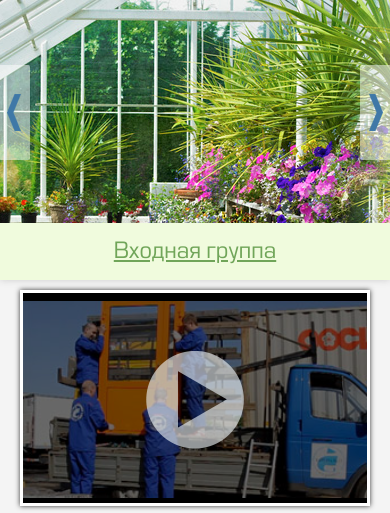
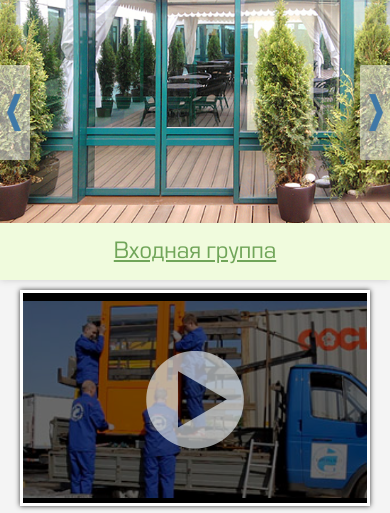
Before and after one commit to Oleksandr07/galion, a PHP site: page / in a window 390 px wide. Shown: the part 150-663 px from the top of the page. Run offline with PHP 8.4, Linux system fonts and the light colour scheme; style sheets or scripts are compiled from the project's sources.

Commit message:
slider update

```diff
--- a/css/media.scss
+++ b/css/media.scss
@@ -16,6 +16,42 @@
 }
 #content{
 	box-sizing: border-box;
+}
+.index{
+	.slider{
+		ul{
+			li{
+				background-size: cover;
+				background-repeat: no-repeat;
+				background-position: left top;
+				.text{
+					background: #f0fbdc;
+					overflow: visible;
+					// &:before{
+					// 	content: '';
+					// 	position: absolute;
+					// 	top: 0;
+					// 	left: -160px;
+					// 	width: 160px;
+					// 	height: 100%;
+					// 	/* Permalink - use to edit and share this gradient: http://colorzilla.com/gradient-editor/#f0fbdc+0,f0fbdc+100&0+0,1+100 */
+					// 	background: -moz-linear-gradient(left,  rgba(240,251,220,0) 0%, rgba(240,251,220,1) 100%); /* FF3.6-15 */
+					// 	background: -webkit-linear-gradient(left,  rgba(240,251,220,0) 0%,rgba(240,251,220,1) 100%); /* Chrome10-25,Safari5.1-6 */
+					// 	background: linear-gradient(to right,  rgba(240,251,220,0) 0%,rgba(240,251,220,1) 100%); /* W3C, IE10+, FF16+, Chrome26+, Opera12+, Safari7+ */
+					// }
+					.inner{
+						overflow: hidden;
+					}
+				}
+				.pic{
+					display: block;
+					left: 0;
+					max-width: 1000%;
+					margin-left: 0;
+				}
+			}
+		}
+	}
 }
 ul{
 	&.gallery{
@@ -1008,9 +1044,13 @@ img.mobile-show{
 		.slider{
 			ul{
 				li{
+					background-size: auto 80%;
+    				background-position: left 10% top;
 					height: 280px;
 					.pic{
-						margin-left: -400px;
+						left: -15%;
+						height: 230px;
+						min-width: 115%;
 					}
 					.text{
 						position: absolute;
@@ -1020,6 +1060,9 @@ img.mobile-show{
 						left: 0;
 						bottom: 0;
 						text-align: center;
+						&:before{
+							content: none;
+						}
 						.inner{
 							height: auto;
 							h2{
--- a/css/print.css
+++ b/css/print.css
@@ -172,9 +172,6 @@ body #content ul.year_list a.active {
   margin: 100px 0;
   padding-top: 0;
 }
-@media print and (color) {
-
-}
 ul.services li .pic {
   box-shadow: none;
   border: none;
@@ -194,6 +191,39 @@ body #header {
 #cloudim_chat {
   display: none !important;
 }
- body a.see-all-works{
-  display: none;
- }
+.index .slider ul li {
+  background-size: cover;
+  background-repeat: no-repeat;
+  background-position: left top;
+}
+.index .slider ul li .text {
+  background: #f0fbdc;
+  overflow: visible;
+}
+.index .slider ul li .text:before {
+  content: '';
+  position: absolute;
+  top: 0;
+  left: -160px;
+  width: 160px;
+  height: 100%;
+  /* Permalink - use to edit and share this gradient: http://colorzilla.com/gradient-editor/#f0fbdc+0,f0fbdc+100&0+0,1+100 */
+  background: -moz-linear-gradient(left, rgba(240, 251, 220, 0) 0%, #f0fbdc 100%);
+  /* FF3.6-15 */
+  background: -webkit-linear-gradient(left, rgba(240, 251, 220, 0) 0%, #f0fbdc 100%);
+  /* Chrome10-25,Safari5.1-6 */
+  background: linear-gradient(to right, rgba(240, 251, 220, 0) 0%, #f0fbdc 100%);
+  /* W3C, IE10+, FF16+, Chrome26+, Opera12+, Safari7+ */
+}
+.index .slider ul li .text .inner {
+  overflow: hidden;
+}
+@media only screen and (max-width: 759px) {
+  .index .slider ul li {
+    background-size: auto 80%;
+    background-position: left 10% top;
+  }
+  .index .slider ul li .text:before {
+    content: none;
+  }
+}
--- a/css/print.less
+++ b/css/print.less
@@ -209,3 +209,51 @@ body #header {
 .pp_overlay, .pp_pic_holder, #cloudim_chat {
 	display: none !important;
 }
+
+.index{
+	.slider{
+		ul{
+			li{
+				background-size: cover;
+				background-repeat: no-repeat;
+				background-position: left top;
+				.text{
+					background: #f0fbdc;
+					overflow: visible;
+					&:before{
+						content: '';
+						position: absolute;
+						top: 0;
+						left: -160px;
+						width: 160px;
+						height: 100%;
+						/* Permalink - use to edit and share this gradient: http://colorzilla.com/gradient-editor/#f0fbdc+0,f0fbdc+100&0+0,1+100 */
+						background: -moz-linear-gradient(left,  rgba(240,251,220,0) 0%, rgba(240,251,220,1) 100%); /* FF3.6-15 */
+						background: -webkit-linear-gradient(left,  rgba(240,251,220,0) 0%,rgba(240,251,220,1) 100%); /* Chrome10-25,Safari5.1-6 */
+						background: linear-gradient(to right,  rgba(240,251,220,0) 0%,rgba(240,251,220,1) 100%); /* W3C, IE10+, FF16+, Chrome26+, Opera12+, Safari7+ */
+					}
+					.inner{
+						overflow: hidden;
+					}
+				}
+			}
+		}
+	}
+}
+@media only screen and (max-width:759px) {
+	.index{
+		.slider{
+			ul{
+				li{
+					background-size: auto 80%;
+    				background-position: left 10% top;
+					.text{
+						&:before{
+							content: none;
+						}
+					}
+				}
+			}
+		}
+	}
+}
--- a/include/top.php
+++ b/include/top.php
@@ -4,8 +4,8 @@
           <div class="slider">
             <div class="inner_slider">
               <ul>
-                <li class="item1">
-                  <img src="./img/banner/ban1.jpg" alt="" class="pic">
+                <li class="item1" >
+                  <img src="./img/slider/slider-img-1.jpg" alt="" class="pic">
                   <div class="text">
                     <div class="inner">
                       <h2><a href="">Входная группа</a></h2>
@@ -21,8 +21,8 @@
                     </div>
                   </div>
                 </li>
-                <li class="item2">
-                  <img src="./img/banner/ban2.jpg" alt="" class="pic">
+                <li class="item2" >
+                  <img src="./img/slider/slider-img-1.jpg" alt="" class="pic">
                   <div class="text">
                     <div class="inner">
                       <h2><a href="">Входная группа</a></h2>
@@ -38,8 +38,8 @@
                     </div>
                   </div>
                 </li>
-                <li class="item3">
-                  <img src="./img/banner/ban3.jpg" alt="" class="pic">
+                <li class="item3" >
+                  <img src="./img/slider/slider-img-1.jpg" alt="" class="pic">
                   <div class="text">
                     <div class="inner">
                       <h2><a href="">Входная группа</a></h2>
@@ -55,8 +55,8 @@
                     </div>
                   </div>
                 </li>
-                <li class="item4">
-                  <img src="./img/banner/ban4.jpg" alt="" class="pic">
+                <li class="item4" >
+                  <img src="./img/slider/slider-img-1.jpg" alt="" class="pic">
                   <div class="text">
                     <div class="inner">
                       <h2><a href="">Входная группа</a></h2>
@@ -72,8 +72,8 @@
                     </div>
                   </div>
                 </li>
-                <li class="item5">
-                  <img src="./img/banner/ban5.jpg" alt="" class="pic">
+                <li class="item5" >
+                  <img src="./img/slider/slider-img-1.jpg" alt="" class="pic">
                   <div class="text">
                     <div class="inner">
                       <h2><a href="">Входная группа</a></h2>
@@ -89,8 +89,8 @@
                     </div>
                   </div>
                 </li>
-                <li class="item6">
-                  <img src="./img/banner/ban6.jpg" alt="" class="pic">
+                <li class="item6" >
+                  <img src="./img/slider/slider-img-1.jpg" alt="" class="pic">
                   <div class="text">
                     <div class="inner">
                       <h2><a href="">Входная группа</a></h2>
@@ -106,8 +106,8 @@
                     </div>
                   </div>
                 </li>
-                <li class="item7">
-                  <img src="./img/banner/ban7.jpg" alt="" class="pic">
+                <li class="item7" >
+                  <img src="./img/slider/slider-img-1.jpg" alt="" class="pic">
                   <div class="text">
                     <div class="inner">
                       <h2><a href="">Входная группа</a></h2>
@@ -123,8 +123,8 @@
                     </div>
                   </div>
                 </li>
-                <li class="item8">
-                  <img src="./img/banner/ban8.jpg" alt="" class="pic">
+                <li class="item8" >
+                  <img src="./img/slider/slider-img-1.jpg" alt="" class="pic">
                   <div class="text">
                     <div class="inner">
                       <h2><a href="">Входная группа</a></h2>
@@ -140,8 +140,8 @@
                     </div>
                   </div>
                 </li>
-                <li class="item9">
-                  <img src="./img/banner/ban9.jpg" alt="" class="pic">
+                <li class="item9" >
+                  <img src="./img/slider/slider-img-1.jpg" alt="" class="pic">
                   <div class="text">
                     <div class="inner">
                       <h2><a href="">Входная группа</a></h2>
@@ -157,8 +157,8 @@
                     </div>
                   </div>
                 </li>
-                <li class="item10">
-                  <img src="./img/banner/ban10.jpg" alt="" class="pic">
+                <li class="item10" >
+                  <img src="./img/slider/slider-img-1.jpg" alt="" class="pic">
                   <div class="text">
                     <div class="inner">
                       <h2><a href="">Входная группа</a></h2>
--- a/js/script.js
+++ b/js/script.js
@@ -211,6 +211,8 @@ $(document).ready(function(){
 		}
 	});
 
+
+
 });
 
 //Set user id
```
Also changed, not shown: css/media.css, img/slider/slider-img-1.jpg (added), 1 other file.
